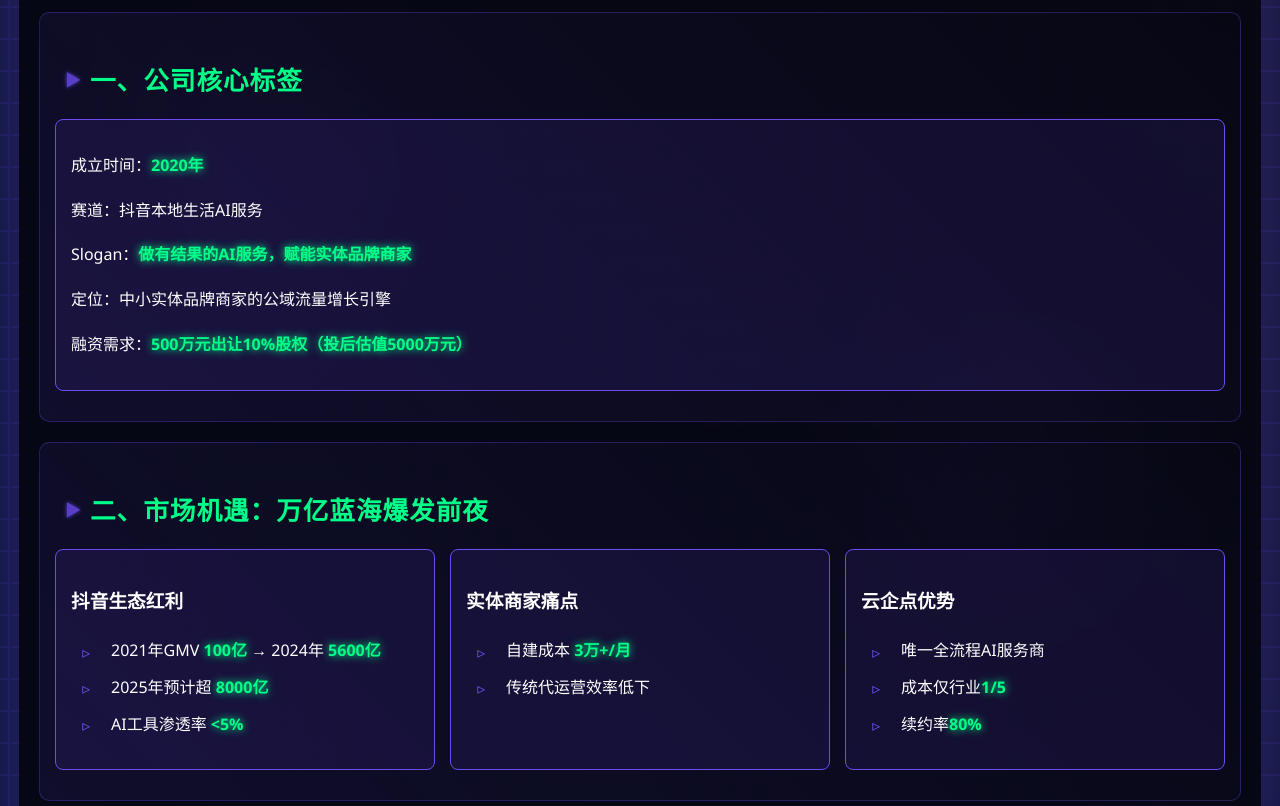
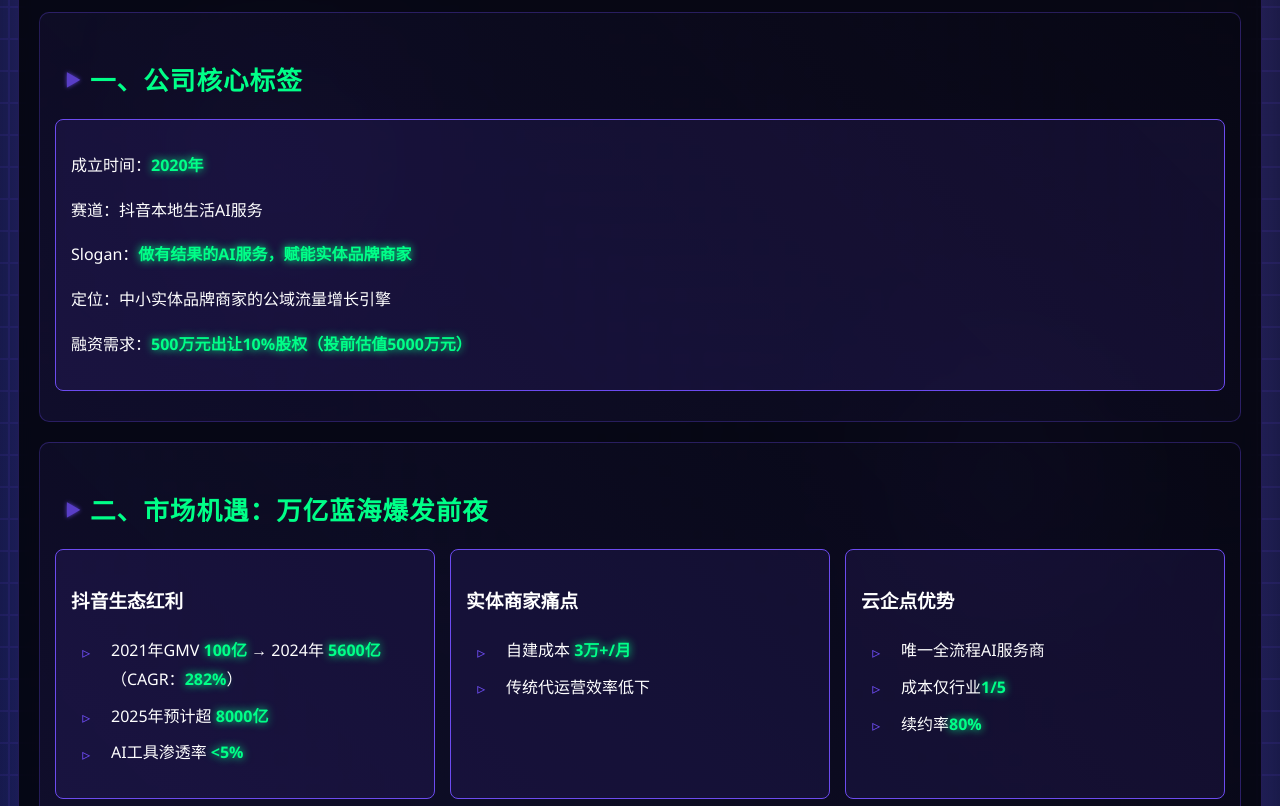
Before and after one commit to andychen2win/BP, a plain HTML site: page index.html in a window 1280 px wide. Shown: the part 146-952 px from the top of the page. Drawn offline with Linux system fonts and the light colour scheme; a web font is replaced by a local one.

Commit message:
Update index.html

```diff
--- a/index.html
+++ b/index.html
@@ -255,7 +255,7 @@
                     <p>赛道：抖音本地生活AI服务</p>
                     <p>Slogan：<span class="highlight">做有结果的AI服务，赋能实体品牌商家</span></p>
                     <p>定位：中小实体品牌商家的公域流量增长引擎</p>
-                    <p>融资需求：<span class="highlight">500万元出让10%股权（投后估值5000万元）</span></p>
+                    <p>融资需求：<span class="highlight">500万元出让10%股权（投前估值5000万元）</span></p>
                 </div>
             </div>
         </div>
@@ -267,7 +267,7 @@
                 <div class="card">
                     <h3>抖音生态红利</h3>
                     <ul>
-                        <li>2021年GMV <span class="highlight">100亿</span> → 2024年 <span class="highlight">5600亿</span></li>
+                        <li>2021年GMV <span class="highlight">100亿</span> → 2024年 <span class="highlight">5600亿</span>（CAGR：<span class="highlight">282%</span>）</li>
                         <li>2025年预计超 <span class="highlight">8000亿</span></li>
                         <li>AI工具渗透率 <span class="highlight">&lt;5%</span></li>
                     </ul>
```
